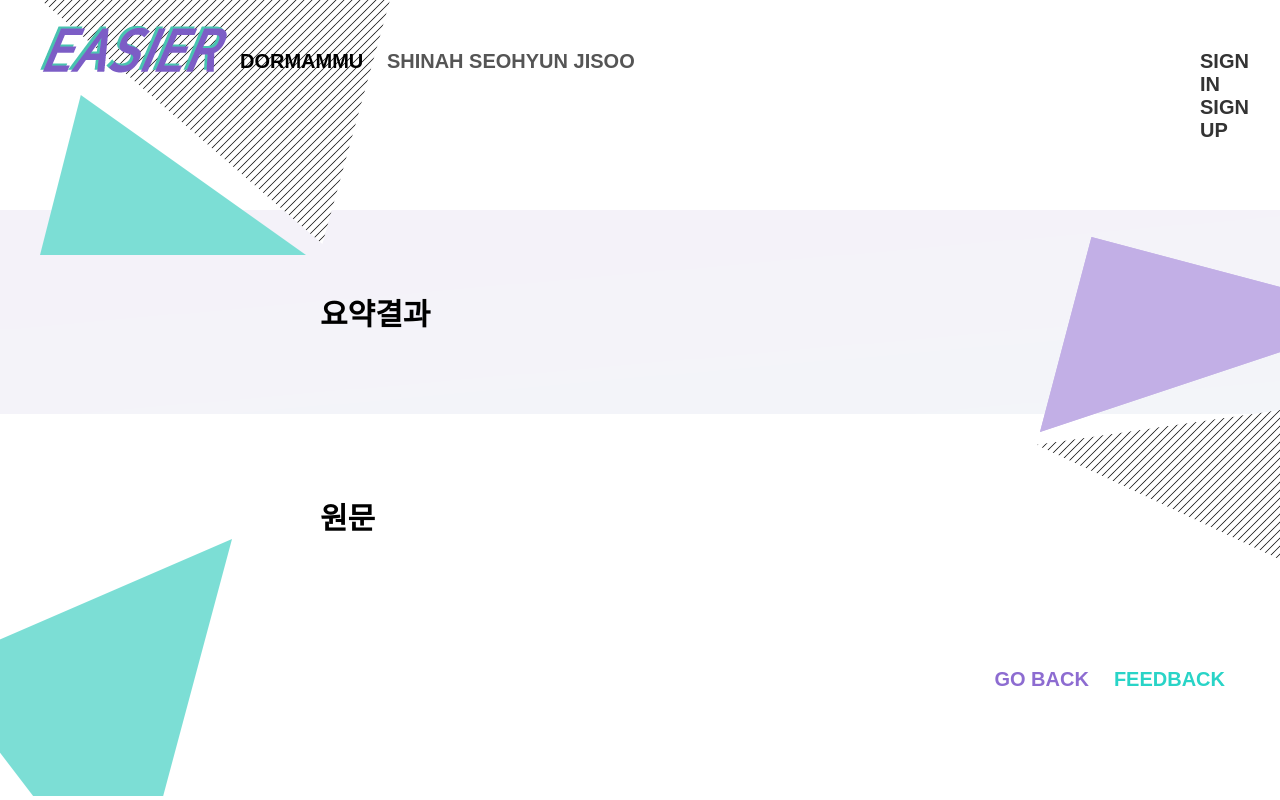
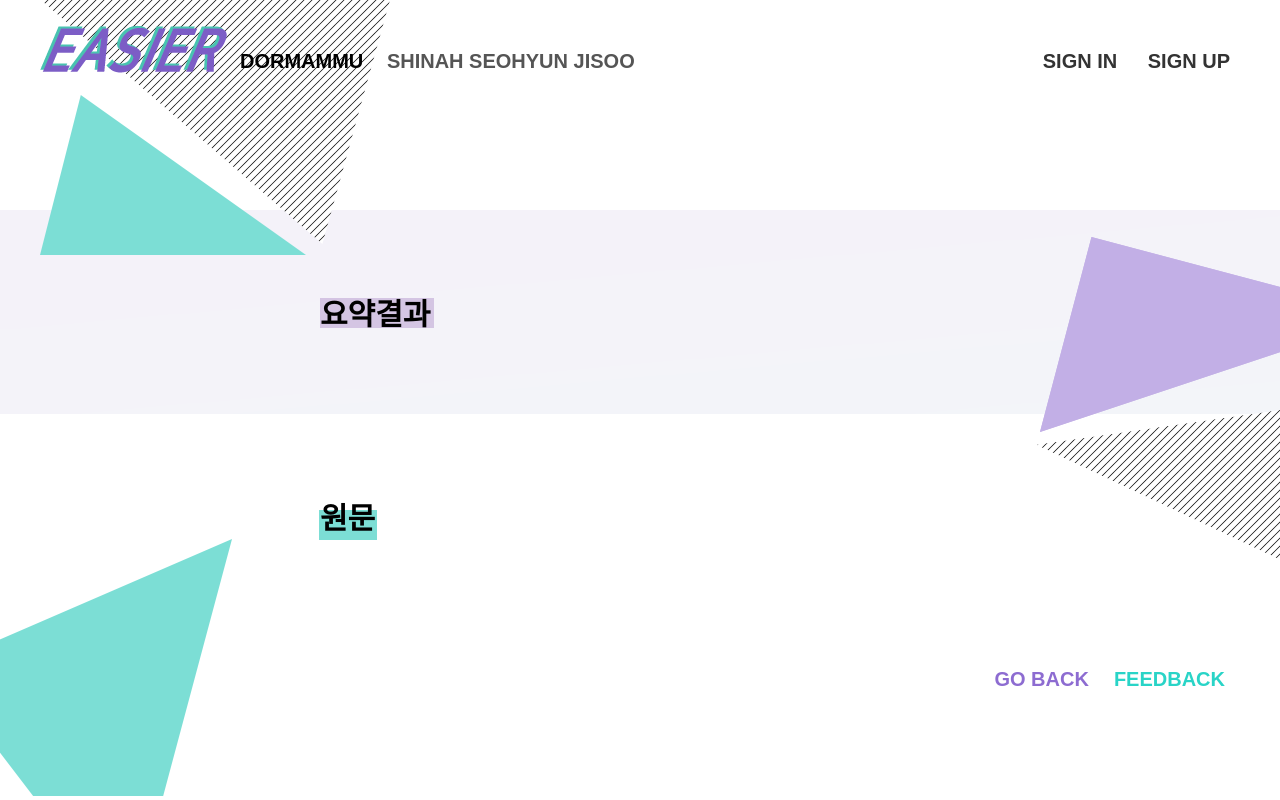
Before and after one commit to wltn716/textrank_private, a Django app: template blog/templates/blog/result.html in a window 1280 px wide. Run offline with Django 3.2, Linux system fonts and the light colour scheme; the template is opened without the code that fills it, so the values that code supplies are empty; some libraries are stand-ins or nearby versions; some web fonts are replaced.

Commit message:
출력페이지 css

```diff
--- a/blog/neededClasses.py
+++ b/blog/neededClasses.py
@@ -53,6 +53,7 @@ class SentenceTokenizer(object):
             for unused in soup.findAll("strong"):
                 unused.decompose()
             text2 = title.get_text()
+            self.origin_text.append(text2)
             sentences.extend(text2.split('.'))
 
         for s in sentences[:]:
--- a/blog/static/css/result.css
+++ b/blog/static/css/result.css
@@ -1,6 +1,7 @@
 .sub{
 	/*margin: 25px 40px;*/
 }
+
 
 
 .header-image{
@@ -26,7 +27,7 @@
 .header-text2{
 	position:absolute;
 	top: 50px;
-	left: 1200px;
+	right: 50px;
 	font-size: 20px;
 	color: #333;
 }
@@ -63,6 +64,18 @@
 	justify-content: flex-start;
 }
 
+.result>p:first-child:after{
+	content:"";
+	position: relative;
+	right: 110px;
+	top: 8px;
+	z-index: -3;
+	display: inline-block;
+	width: 114px;
+	height: 30px;
+	background-color: #ddcee8;
+}
+
 .result>p:nth-child(2){
 	color: #29d4c7;
 }
@@ -79,6 +92,18 @@
 
 .origin>p:first-child{
 	font-size: 30px;
+}
+
+.origin>p:first-child:after{
+	content:"";
+	position: relative;
+	right: 56px;
+	top: 11px;
+	z-index: -3;
+	display: inline-block;
+	width: 58px;
+	height: 30px;
+	background-color: #7cded5;
 }
 
 
--- a/blog/views.py
+++ b/blog/views.py
@@ -16,11 +16,7 @@ def content(request):
 def result(request):
 	url = request.POST['url']
 	textrank = TextRank(url)
-	print("~~~~~~~~1")
 	texts = textrank.sent_tokenize.origin_text
-	print("~~~~~~~~2")
 	posts = textrank.summarize(3)
-	print("~~~~~~~~3")
 	keywords = textrank.keywords()
-	print("~~~~~~~~4")
 	return render(request, 'blog/result.html', {'texts': texts,'posts': posts, 'keywords': keywords})
```
